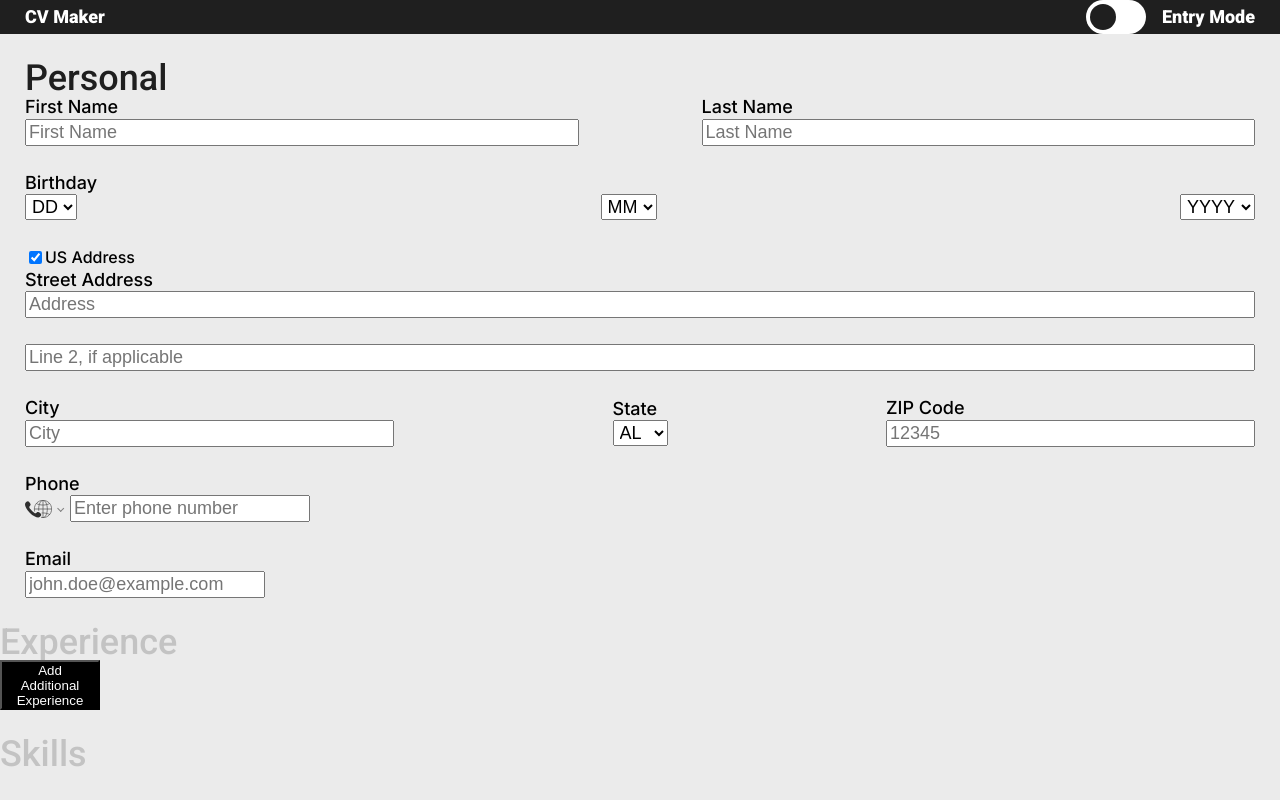
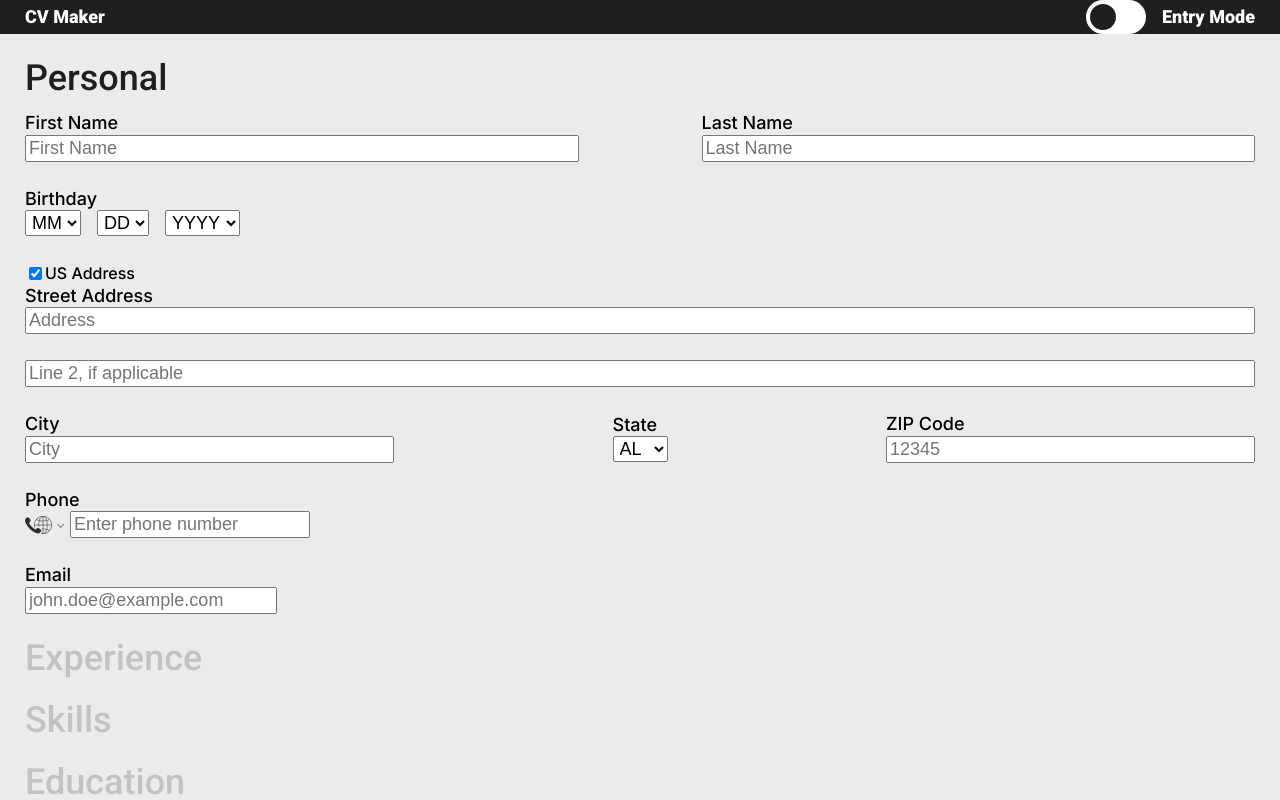
Before and after one commit to jpotterfi/CV-maker, a React (Create React App) app in the folder cv-project/: page / in a window 1280 px wide. Both pictures are taken after a click on the element "Personal". Shown: the top 800 px of the page. Built offline with nearby package versions, Linux system fonts and the light colour scheme.

Commit message:
fixed css hover behavior

```diff
--- a/cv-project/src/App.css
+++ b/cv-project/src/App.css
@@ -4,3 +4,29 @@
   background-color: #ebebeb;
   gap: 26px;
 }
+
+#experience,
+#personal,
+#skills,
+#education,
+#experience,
+#photo,
+#graphics {
+  padding-inline: 25px;
+  display: flex;
+  flex-direction: column;
+  width: inherit;
+  gap: 1rem;
+}
+
+h3 {
+  font-size: 2.25rem;
+  font-family: "Roboto";
+  font-weight: 500;
+  color: #c3c3c3;
+  cursor: pointer;
+}
+
+.headerText:hover {
+  color: black;
+}
--- a/cv-project/src/App.js
+++ b/cv-project/src/App.js
@@ -12,6 +12,7 @@ import Graphics from "./Components/Graphics";
 import Photo from "./Components/Photo";
 import React from "react";
 import { nanoid } from "nanoid";
+import { hover } from "@testing-library/user-event/dist/hover";
 
 function App() {
   const [photoFile, setPhotoFile] = React.useState("");
@@ -153,15 +154,14 @@ function App() {
   }
 
   function colorComponentHeadings() {
+    console.log("coloringHeadings");
     for (const property in activeComponent) {
+      let component = document.getElementById(property + "Component");
       if (activeComponent[property]) {
-        let active = document.getElementById(property + "Component");
-        active.style.color = "#1f1f1f";
+        component.style.color = "#1f1f1f";
       }
       if (!activeComponent[property]) {
-        let unactive = document.getElementById(property + "Component");
-
-        unactive.style.color = "#C3C3C3";
+        component.style.color = "#C3C3C3";
       }
     }
   }
--- a/cv-project/src/Components/Education.js
+++ b/cv-project/src/Components/Education.js
@@ -33,7 +33,7 @@ export default function Education(props) {
           toggleActive();
         }}
       >
-        Education
+        <div className="headerText">Education</div>
       </h3>
 
       {props.activeComponentData.education && (
--- a/cv-project/src/Components/Experience.js
+++ b/cv-project/src/Components/Experience.js
@@ -39,12 +39,16 @@ export default function Experience(props) {
           toggleActive();
         }}
       >
-        Experience
+        <div className="headerText">Experience</div>
       </h3>
-      {props.activeComponentData.experience && expModComponents}
-      <button id="button__addExperience" onClick={props.addExperience}>
-        Add Additional Experience
-      </button>
+      {props.activeComponentData.experience && (
+        <div className="column">
+          {expModComponents}
+          <button id="button__addExperience" onClick={props.addExperience}>
+            Add Additional Experience
+          </button>
+        </div>
+      )}
     </section>
   );
 }
--- a/cv-project/src/Components/Graphics.js
+++ b/cv-project/src/Components/Graphics.js
@@ -20,7 +20,7 @@ export default function Graphics(props) {
           toggleActive();
         }}
       >
-        Graphics
+        <div className="headerText">Graphics</div>
       </h3>
       {props.activeComponentData.graphics && (
         <div>
--- a/cv-project/src/Components/Personal.js
+++ b/cv-project/src/Components/Personal.js
@@ -20,7 +20,7 @@ export default function Personal(props) {
           toggleActive();
         }}
       >
-        Personal
+        <div className="headerText">Personal</div>
       </h3>
       {props.activeComponentData.personal && (
         <form>
@@ -48,7 +48,27 @@ export default function Personal(props) {
           </div>
           <div className="column">
             <label className="weight--slight">Birthday</label>
-            <div className="row between">
+            <div className="row birthday">
+              <select
+                id="birthdayMonth"
+                value={props.data.birthdayMonth}
+                onChange={props.handleChange}
+                name="birthdayMonth"
+              >
+                <option value="">MM</option>
+                <option value="01">01</option>
+                <option value="02">02</option>
+                <option value="03">03</option>
+                <option value="04">04</option>
+                <option value="05">05</option>
+                <option value="06">06</option>
+                <option value="07">07</option>
+                <option value="08">08</option>
+                <option value="09">09</option>
+                <option value="10">10</option>
+                <option value="11">11</option>
+                <option value="12">12</option>
+              </select>
               <select
                 id="birthdayDay"
                 value={props.data.birthdayDay}
@@ -87,27 +107,6 @@ export default function Personal(props) {
                 <option value="29">29</option>
                 <option value="30">30</option>
                 <option value="31">31</option>
-              </select>
-
-              <select
-                id="birthdayMonth"
-                value={props.data.birthdayMonth}
-                onChange={props.handleChange}
-                name="birthdayMonth"
-              >
-                <option value="">MM</option>
-                <option value="01">01</option>
-                <option value="02">02</option>
-                <option value="03">03</option>
-                <option value="04">04</option>
-                <option value="05">05</option>
-                <option value="06">06</option>
-                <option value="07">07</option>
-                <option value="08">08</option>
-                <option value="09">09</option>
-                <option value="10">10</option>
-                <option value="11">11</option>
-                <option value="12">12</option>
               </select>
 
               <select
--- a/cv-project/src/Components/Photo.js
+++ b/cv-project/src/Components/Photo.js
@@ -20,13 +20,13 @@ export default function Photo(props) {
           toggleActive();
         }}
       >
-        Photo
+        <div className="headerText">Photo</div>
       </h3>
       {props.activeComponentData.photo && (
         <div className="column">
           <div className="row">
             <label className="usePhoto" htmlFor="usePhoto">
-              Use a Photo
+              Use a photo
             </label>
             <input
               name="usePhoto"
--- a/cv-project/src/Components/Skills.js
+++ b/cv-project/src/Components/Skills.js
@@ -32,7 +32,7 @@ export default function Skills(props) {
           toggleActive();
         }}
       >
-        Skills
+        <div className="headerText">Skills</div>
       </h3>
 
       {props.activeComponentData.skills && (
--- a/cv-project/src/Experience.css
+++ b/cv-project/src/Experience.css
@@ -1,10 +1,3 @@
-#header {
-  padding-inline: 25px;
-  display: flex;
-  flex-direction: column;
-  width: inherit;
-}
-
 #button__addExperience {
   height: 50px;
   width: 100px;
--- a/cv-project/src/Personal.css
+++ b/cv-project/src/Personal.css
@@ -30,3 +30,11 @@ select {
 .triple-partner {
   width: 30%;
 }
+
+.birthday {
+  gap: 1rem;
+}
+
+#email {
+  width: 105%;
+}
```
